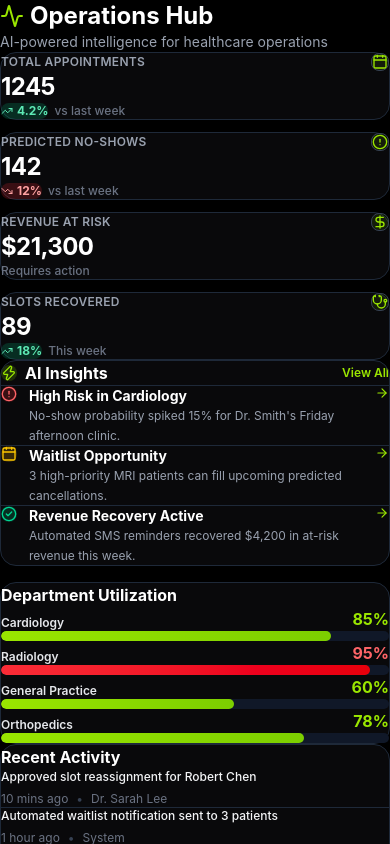
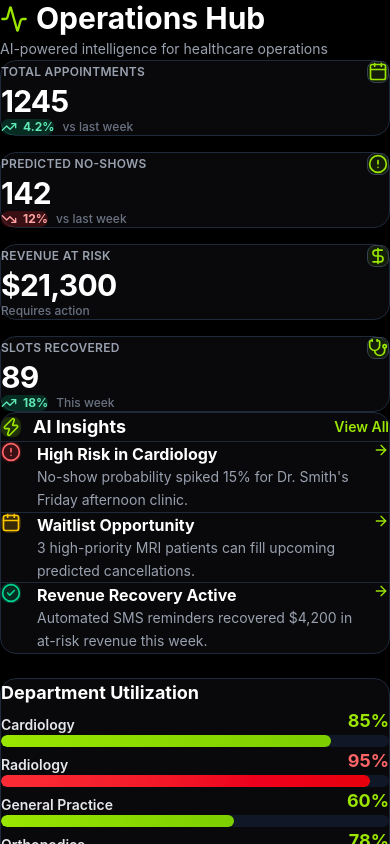
Before and after one commit to Tarun-aicoder/healthflow-ai, a Next.js app: page / in a window 390 px wide. Shown: the top 844 px of the page. Built offline with nearby package versions, Linux system fonts and the light colour scheme.

Commit message:
Improve mobile responsiveness and spacing consistency

```diff
--- a/app/page.tsx
+++ b/app/page.tsx
@@ -5,22 +5,22 @@ import { kpis, insights, utilization, recentActions } from '@/lib/dummyData';
 
 export default function Dashboard() {
   return (
-    <div className="min-h-screen bg-black p-4 sm:p-6 md:p-8 w-full">
+    <div className="min-h-screen bg-black px-4 py-6 sm:px-6 sm:py-8 md:px-8 md:py-10 w-full">
       <div className="max-w-7xl mx-auto">
 
         {/* Header Section */}
-        <header className="mb-8 sm:mb-10 card-animate">
-          <div className="flex items-baseline gap-2 sm:gap-3 mb-2">
-            <div className="flex items-center gap-1.5 sm:gap-2">
-              <Activity className="w-6 sm:w-8 h-6 sm:h-8 text-lime-400 flex-shrink-0" />
-              <h1 className="text-2xl sm:text-3xl md:text-4xl font-bold text-white">Operations Hub</h1>
+        <header className="mb-10 sm:mb-12 md:mb-14 card-animate">
+          <div className="flex items-baseline gap-3 sm:gap-4 mb-3 sm:mb-4">
+            <div className="flex items-center gap-2 sm:gap-3">
+              <Activity className="w-7 sm:w-8 md:w-9 h-7 sm:h-8 md:h-9 text-lime-400 flex-shrink-0" />
+              <h1 className="text-3xl sm:text-4xl md:text-5xl font-bold text-white leading-tight">Operations Hub</h1>
             </div>
           </div>
-          <p className="text-gray-400 text-sm sm:text-base md:text-lg">AI-powered intelligence for healthcare operations</p>
+          <p className="text-gray-400 text-sm sm:text-base md:text-lg leading-relaxed">AI-powered intelligence for healthcare operations</p>
         </header>
 
         {/* KPI Grid */}
-        <div className="grid grid-cols-1 sm:grid-cols-2 lg:grid-cols-4 gap-3 sm:gap-4 md:gap-5 mb-8 sm:mb-10" style={{ animation: 'fadeInUp 0.6s ease-out' }}>
+        <div className="grid grid-cols-1 sm:grid-cols-2 lg:grid-cols-4 gap-4 sm:gap-5 md:gap-6 mb-10 sm:mb-12 md:mb-14" style={{ animation: 'fadeInUp 0.6s ease-out' }}>
           <DashboardCard
             title="Total Appointments"
             value={kpis.appointments}
@@ -54,38 +54,38 @@ export default function Dashboard() {
         </div>
 
         {/* Main Content Grid */}
-        <div className="grid grid-cols-1 lg:grid-cols-3 gap-4 sm:gap-6">
+        <div className="grid grid-cols-1 lg:grid-cols-3 gap-6 sm:gap-7 md:gap-8">
           {/* AI Insights Card */}
           <div className="lg:col-span-2 card-animate" style={{ animationDelay: '0.1s' }}>
             <div className="glow-accent bg-zinc-950 border border-gray-800 rounded-2xl overflow-hidden shadow-xl">
-              <div className="border-b border-gray-800 px-4 sm:px-6 md:px-8 py-4 sm:py-5 md:py-6 flex items-center justify-between gap-2">
-                <h2 className="text-base sm:text-lg md:text-xl font-bold text-white flex items-center gap-2 sm:gap-3 min-w-0">
-                  <div className="p-2 bg-lime-500/20 rounded-lg flex-shrink-0">
-                    <Zap className="w-4 sm:w-5 h-4 sm:h-5 text-lime-400" />
+              <div className="border-b border-gray-800 px-5 sm:px-7 md:px-8 py-5 sm:py-6 md:py-7 flex items-center justify-between gap-3">
+                <h2 className="text-lg sm:text-xl md:text-2xl font-bold text-white flex items-center gap-3 sm:gap-4 min-w-0">
+                  <div className="p-2.5 sm:p-3 bg-lime-500/20 rounded-lg flex-shrink-0">
+                    <Zap className="w-5 sm:w-6 h-5 sm:h-6 text-lime-400" />
                   </div>
                   <span className="truncate">AI Insights</span>
                 </h2>
-                <button className="text-xs sm:text-sm font-semibold text-lime-400 hover:text-lime-300 transition-colors flex-shrink-0 hover:scale-105">View All</button>
+                <button className="text-sm sm:text-base font-semibold text-lime-400 hover:text-lime-300 transition-colors flex-shrink-0 hover:scale-105">View All</button>
               </div>
               <div className="divide-y divide-gray-800">
                 {insights.map((insight, idx) => (
-                  <div key={insight.id} className="p-4 sm:p-6 md:p-8 hover:bg-gray-900/50 transition-colors duration-200 cursor-pointer group" style={{ animation: `slideInLeft 0.5s ease-out ${0.15 + idx * 0.1}s both` }}>
-                    <div className="flex items-start gap-3 sm:gap-4">
-                      <div className={`mt-0.5 p-2 sm:p-3 rounded-lg sm:rounded-xl flex-shrink-0 group-hover:scale-110 transition-transform ${
+                  <div key={insight.id} className="px-5 sm:px-7 md:px-8 py-5 sm:py-6 md:py-8 hover:bg-gray-900/50 transition-colors duration-200 cursor-pointer group" style={{ animation: `slideInLeft 0.5s ease-out ${0.15 + idx * 0.1}s both` }}>
+                    <div className="flex items-start gap-4 sm:gap-5">
+                      <div className={`mt-1 p-3 sm:p-3.5 rounded-lg sm:rounded-xl flex-shrink-0 group-hover:scale-110 transition-transform ${
                         insight.type === 'warning' ? 'bg-red-500/20 text-red-400' :
                         insight.type === 'opportunity' ? 'bg-yellow-500/20 text-yellow-400' :
                         'bg-emerald-500/20 text-emerald-400'
                       }`}>
-                        {insight.type === 'warning' && <AlertCircle className="w-4 sm:w-5 h-4 sm:h-5" />}
-                        {insight.type === 'opportunity' && <Calendar className="w-4 sm:w-5 h-4 sm:h-5" />}
-                        {insight.type === 'success' && <CheckCircle2 className="w-4 sm:w-5 h-4 sm:h-5" />}
+                        {insight.type === 'warning' && <AlertCircle className="w-5 sm:w-6 h-5 sm:h-6" />}
+                        {insight.type === 'opportunity' && <Calendar className="w-5 sm:w-6 h-5 sm:h-6" />}
+                        {insight.type === 'success' && <CheckCircle2 className="w-5 sm:w-6 h-5 sm:h-6" />}
                       </div>
                       <div className="flex-1 min-w-0">
-                        <h3 className="text-sm sm:text-base font-bold text-white group-hover:text-lime-400 transition-colors">{insight.title}</h3>
-                        <p className="text-gray-400 text-xs sm:text-sm mt-1 sm:mt-2 leading-relaxed">{insight.description}</p>
+                        <h3 className="text-base sm:text-lg font-bold text-white group-hover:text-lime-400 transition-colors">{insight.title}</h3>
+                        <p className="text-gray-400 text-sm sm:text-base mt-2 sm:mt-3 leading-relaxed">{insight.description}</p>
                       </div>
-                      <button className="flex items-center gap-1 text-xs sm:text-sm font-semibold text-lime-400 hover:text-lime-300 transition-colors flex-shrink-0 group-hover:translate-x-1 transition-transform">
-                        <span className="hidden sm:inline">Action</span> <ArrowRight className="w-3.5 sm:w-4 h-3.5 sm:h-4" />
+                      <button className="flex items-center gap-1.5 text-sm sm:text-base font-semibold text-lime-400 hover:text-lime-300 transition-colors flex-shrink-0 group-hover:translate-x-1 transition-transform">
+                        <span className="hidden sm:inline">Action</span> <ArrowRight className="w-4 sm:w-5 h-4 sm:h-5" />
                       </button>
                     </div>
                   </div>
@@ -95,21 +95,21 @@ export default function Dashboard() {
           </div>
 
           {/* Right Column */}
-          <div className="space-y-4 sm:space-y-6">
+          <div className="space-y-6 sm:space-y-7 md:space-y-8">
             {/* Department Utilization */}
-            <div className="glow-accent bg-zinc-950 border border-gray-800 rounded-2xl p-4 sm:p-6 md:p-8 shadow-xl card-animate" style={{ animationDelay: '0.2s' }}>
-              <h2 className="text-base sm:text-lg md:text-xl font-bold text-white mb-5 sm:mb-8">Department Utilization</h2>
-              <div className="space-y-5 sm:space-y-7">
+            <div className="glow-accent bg-zinc-950 border border-gray-800 rounded-2xl p-5 sm:p-7 md:p-8 shadow-xl card-animate" style={{ animationDelay: '0.2s' }}>
+              <h2 className="text-lg sm:text-xl md:text-2xl font-bold text-white mb-7 sm:mb-9 md:mb-10">Department Utilization</h2>
+              <div className="space-y-6 sm:space-y-8">
                 {utilization.map((dept, idx) => {
                   const percentage = Math.round((dept.current / dept.capacity) * 100);
                   const isHigh = percentage >= 90;
                   return (
                     <div key={dept.department} style={{ animation: `slideInLeft 0.5s ease-out ${0.25 + idx * 0.08}s both` }}>
-                      <div className="flex justify-between items-end gap-2 mb-2 sm:mb-3 group">
-                        <span className="text-xs sm:text-sm font-semibold text-gray-200 truncate">{dept.department}</span>
-                        <span className={`text-base sm:text-lg font-bold flex-shrink-0 transition-colors ${isHigh ? 'text-red-400' : 'text-lime-400'}`}>{percentage}%</span>
+                      <div className="flex justify-between items-end gap-3 mb-3 sm:mb-4 group">
+                        <span className="text-sm sm:text-base font-semibold text-gray-200 truncate">{dept.department}</span>
+                        <span className={`text-lg sm:text-xl font-bold flex-shrink-0 transition-colors ${isHigh ? 'text-red-400' : 'text-lime-400'}`}>{percentage}%</span>
                       </div>
-                      <div className="w-full bg-gray-900 rounded-full h-2.5 sm:h-3 overflow-hidden group-hover:bg-gray-800 transition-colors">
+                      <div className="w-full bg-gray-900 rounded-full h-3 sm:h-3.5 overflow-hidden group-hover:bg-gray-800 transition-colors">
                         <div
                           className={`h-full rounded-full transition-all duration-700 ${isHigh ? 'bg-gradient-to-r from-red-500 to-red-600' : 'bg-gradient-to-r from-lime-400 to-lime-500'}`}
                           style={{ width: `${percentage}%` }}
@@ -122,13 +122,13 @@ export default function Dashboard() {
             </div>
 
             {/* Recent Actions */}
-            <div className="glow-accent bg-zinc-950 border border-gray-800 rounded-2xl p-4 sm:p-6 md:p-8 shadow-xl card-animate" style={{ animationDelay: '0.3s' }}>
-              <h2 className="text-base sm:text-lg md:text-xl font-bold text-white mb-4 sm:mb-6">Recent Activity</h2>
-              <div className="space-y-4 sm:space-y-5">
+            <div className="glow-accent bg-zinc-950 border border-gray-800 rounded-2xl p-5 sm:p-7 md:p-8 shadow-xl card-animate" style={{ animationDelay: '0.3s' }}>
+              <h2 className="text-lg sm:text-xl md:text-2xl font-bold text-white mb-6 sm:mb-8">Recent Activity</h2>
+              <div className="space-y-5 sm:space-y-6">
                 {recentActions.map((action, idx) => (
-                  <div key={action.id} className="flex flex-col gap-1.5 sm:gap-2 pb-4 sm:pb-5 border-b border-gray-800 last:border-b-0 last:pb-0 hover:border-lime-500/30 transition-colors cursor-pointer group" style={{ animation: `slideInLeft 0.5s ease-out ${0.35 + idx * 0.08}s both` }}>
-                    <p className="text-xs sm:text-sm font-medium text-gray-100 group-hover:text-lime-400 transition-colors">{action.action}</p>
-                    <div className="flex items-center text-xs text-gray-500 gap-2">
+                  <div key={action.id} className="flex flex-col gap-2 sm:gap-2.5 pb-5 sm:pb-6 border-b border-gray-800 last:border-b-0 last:pb-0 hover:border-lime-500/30 transition-colors cursor-pointer group" style={{ animation: `slideInLeft 0.5s ease-out ${0.35 + idx * 0.08}s both` }}>
+                    <p className="text-sm sm:text-base font-medium text-gray-100 group-hover:text-lime-400 transition-colors">{action.action}</p>
+                    <div className="flex items-center text-xs sm:text-sm text-gray-500 gap-2">
                       <span>{action.time}</span>
                       <span className="text-gray-700">•</span>
                       <span>{action.user}</span>
--- a/components/DashboardCard.tsx
+++ b/components/DashboardCard.tsx
@@ -14,27 +14,27 @@ export default function DashboardCard({ title, value, icon: Icon, trend, trendDi
   const isPositiveTrend = trendDirection === 'up';
 
   return (
-    <div className="group card-animate bg-zinc-950 border border-gray-800 rounded-2xl p-4 sm:p-5 md:p-7 shadow-xl flex flex-col justify-between transition-all hover:border-lime-500/50 hover:shadow-2xl hover:shadow-lime-500/20 hover:bg-gray-900/30 cursor-pointer">
-      <div className="flex items-center justify-between mb-3 sm:mb-4 md:mb-5 gap-2">
+    <div className="group card-animate bg-zinc-950 border border-gray-800 rounded-2xl p-5 sm:p-6 md:p-7 shadow-xl flex flex-col justify-between transition-all hover:border-lime-500/50 hover:shadow-2xl hover:shadow-lime-500/20 hover:bg-gray-900/30 cursor-pointer">
+      <div className="flex items-center justify-between mb-4 sm:mb-5 md:mb-6 gap-3">
         <h3 className="text-xs sm:text-sm font-semibold text-gray-400 tracking-wide uppercase truncate group-hover:text-lime-400 transition-colors">{title}</h3>
-        <div className="p-2 sm:p-2.5 md:p-3 bg-lime-500/10 rounded-lg sm:rounded-xl border border-gray-700 flex-shrink-0 group-hover:border-lime-500/50 group-hover:bg-lime-500/15 transition-all group-hover:scale-110">
-          <Icon className="w-4 sm:w-5 h-4 sm:h-5 text-lime-400" />
+        <div className="p-2.5 sm:p-3 md:p-3.5 bg-lime-500/10 rounded-lg sm:rounded-xl border border-gray-700 flex-shrink-0 group-hover:border-lime-500/50 group-hover:bg-lime-500/15 transition-all group-hover:scale-110">
+          <Icon className="w-5 sm:w-6 h-5 sm:h-6 text-lime-400" />
         </div>
       </div>
       <div>
-        <div className="text-2xl sm:text-3xl md:text-4xl font-bold text-white tracking-tight mb-2 sm:mb-2.5 md:mb-3 group-hover:text-lime-400 transition-colors">{value}</div>
+        <div className="text-3xl sm:text-4xl md:text-5xl font-bold text-white tracking-tight mb-3 sm:mb-4 md:mb-5 group-hover:text-lime-400 transition-colors">{value}</div>
         {(trend || subtitle) && (
-          <div className="flex items-center gap-1.5 sm:gap-2 text-xs sm:text-sm flex-wrap">
+          <div className="flex items-center gap-2 sm:gap-2.5 text-xs sm:text-sm flex-wrap">
             {trend && (
-              <span className={`flex items-center gap-1 font-bold px-2 sm:px-3 py-1 sm:py-1.5 rounded-lg whitespace-nowrap transition-all ${
+              <span className={`flex items-center gap-1.5 font-bold px-2.5 sm:px-3 py-1.5 sm:py-2 rounded-lg whitespace-nowrap transition-all ${
                 isPositiveTrend
                   ? 'bg-emerald-500/20 text-emerald-300 group-hover:bg-emerald-500/30'
                   : 'bg-red-500/20 text-red-300 group-hover:bg-red-500/30'
               }`}>
                 {isPositiveTrend ? (
-                  <TrendingUp className="w-3 sm:w-4 h-3 sm:h-4" />
+                  <TrendingUp className="w-4 sm:w-5 h-4 sm:h-5" />
                 ) : (
-                  <TrendingDown className="w-3 sm:w-4 h-3 sm:h-4" />
+                  <TrendingDown className="w-4 sm:w-5 h-4 sm:h-5" />
                 )}
                 {trend}%
               </span>
```
